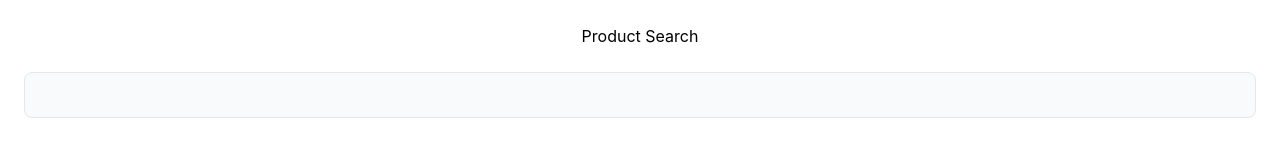
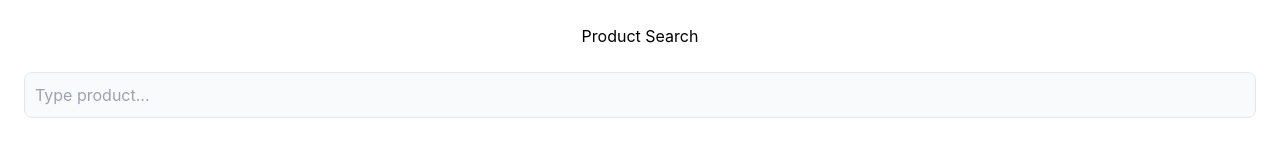
Before and after one commit to SamsonAdeyinka/Auto-Suggestion, a React (Create React App) app in the folder auto-suggestion-box/: page / in a window 1280 px wide. Shown: the top 168 px of the page. Built offline with nearby package versions, Linux system fonts and the light colour scheme.

Commit message:
product search feature implemented - user input, filter and drop down

```diff
--- a/auto-suggestion-box/src/App.js
+++ b/auto-suggestion-box/src/App.js
@@ -1,12 +1,98 @@
-// import logo from './logo.svg';
+import { useState } from "react";
 import "./App.css";
 
 function App() {
+  const sampleData = {
+    suggestion: [
+      { term: "red top", url: "/termone" },
+      { term: "term 2", url: "/termtwo" },
+      { term: "term 3", url: "/termthree" },
+    ],
+    collection: [
+      { id: 1, title: "tops", url: "/collectionone" },
+      { id: 2, title: "collection 2", url: "/collectiontwo" },
+      { id: 3, title: "collection 3", url: "/collectionthree" },
+    ],
+    product: [
+      { id: 1, title: "tank top", url: "/productone" },
+      { id: 2, title: "product 2", url: "/producttwo" },
+      { id: 3, title: "product 3", url: "/productthree" },
+    ],
+  };
+
+  const AutoSuggestion = () => {
+    const [inputValue, setInputValue] = useState("");
+    const [isFocus, setIsFocus] = useState(false);
+
+
+    const handleInputValue = (e) => {
+      setInputValue(e.target.value);
+    };
+
+    const filterData = (data, query) => {
+      if (!query) {
+        return data;
+      }
+
+      const lowerCaseQuery = query.toLowerCase();
+
+      return {
+        suggestion: data.suggestion.filter((item) =>
+          item.term.toLowerCase().includes(lowerCaseQuery)
+        ),
+        collection: data.collection.filter((item) =>
+          item.title.toLowerCase().includes(lowerCaseQuery)
+        ),
+        product: data.product.filter((item) =>
+          item.title.toLowerCase().includes(lowerCaseQuery)
+        ),
+      };
+    };
+
+    const filteredData = filterData(sampleData, inputValue);
+
+    return (
+      <div>
+        <label>Product Search</label>
+        <input
+          type="text"
+          value={inputValue}
+          onChange={handleInputValue}
+          onFocus={() => setIsFocus(true)}
+          className="mr-6 mt-6 bg-gray-50 border rounded-lg focus:ring-blue-500 focus:border-blue-500 block w-full p-2.5"
+          placeholder="Type product..."
+        />
+        {isFocus && (
+          <div className="p-4 shadow-lg">
+          <h3>Suggestion</h3>
+          <ul>
+            {filteredData.suggestion.map((item, index) => (
+              <li key={index}>{item.term}</li>
+            ))}
+          </ul>
+          <h3>Collection</h3>
+          <ul>
+            {filteredData.collection.map((item, index) => (
+              <li key={index}>{item.title}</li>
+            ))}
+          </ul>
+          <h3>Product</h3>
+          <ul>
+            {filteredData.product.map((item, index) => (
+              <li key={index}>{item.title}</li>
+            ))}
+          </ul>
+        </div>
+        )}
+
+      </div>
+    );
+  };
+
   return (
     <div className="App">
-      <div class="m-6">
-        <label>Product Search</label>
-        <input type="text" id="product-input" class="mr-6 mt-6 bg-gray-50 border rounded-lg focus:ring-blue-500 focus:border-blue-500 block w-full p-2.5"></input>
+      <div className="m-6">
+        <AutoSuggestion />
       </div>
     </div>
   );
```
